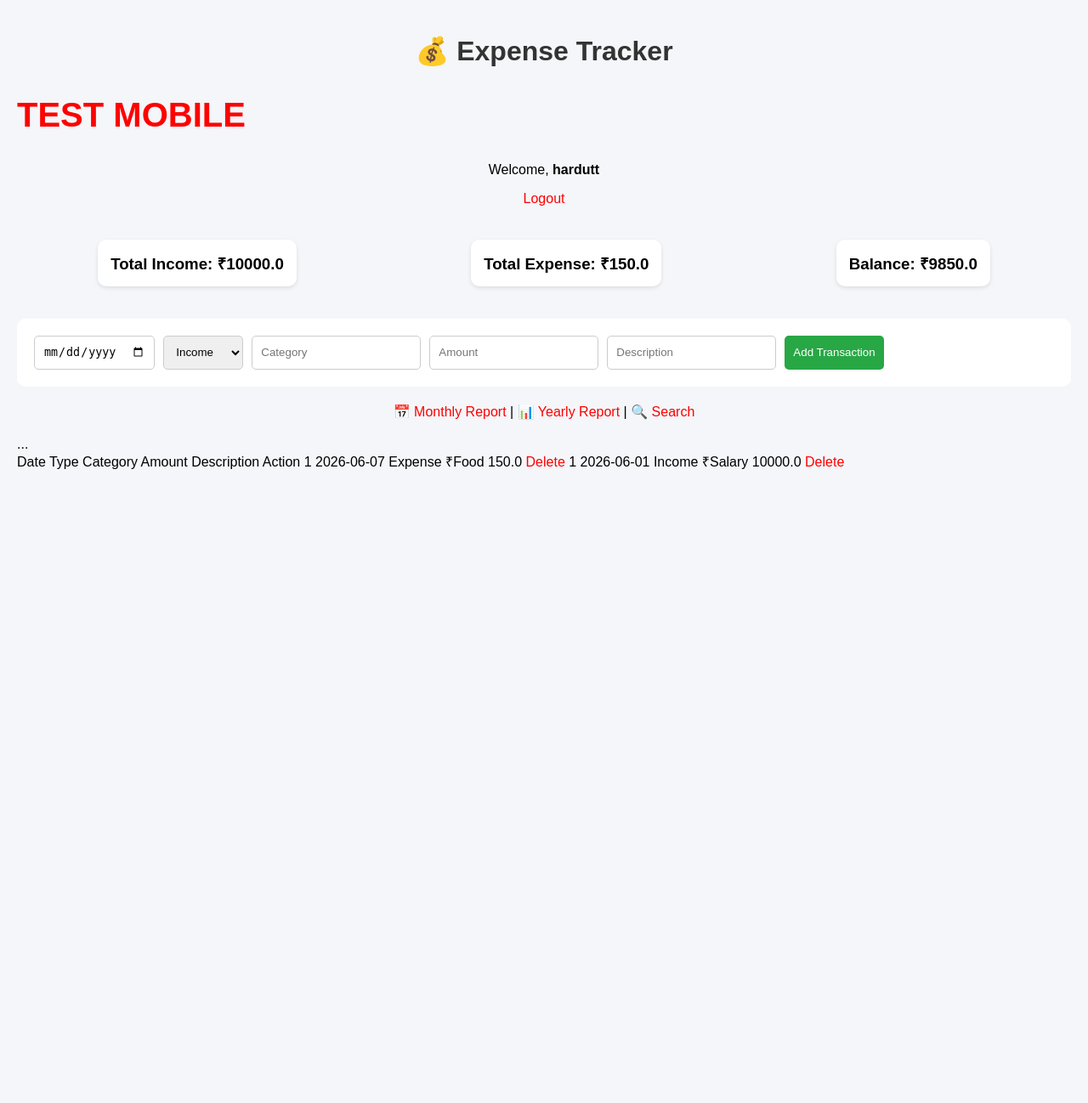
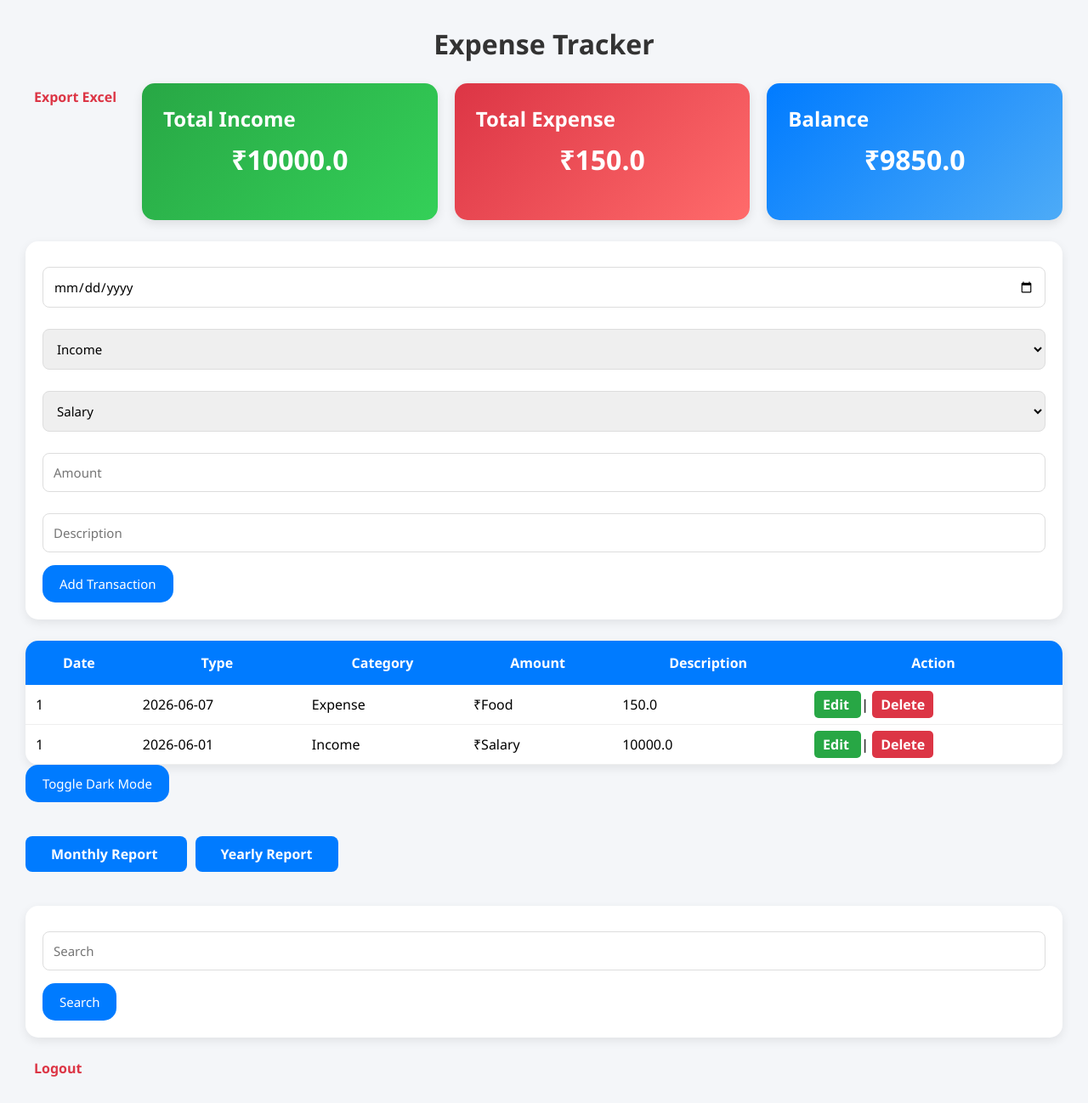
Before and after one commit to HarduttGohil/Expensetracker, a Flask app: page / in a window 1280 px wide. Shown: the whole page at 85% size. Before the commit the page ends 552 px from the top, so only its background shows below. Run offline with Flask 3, Linux system fonts and the light colour scheme; a user stored in the database is signed in; data comes from the database, SQL or seed files in the repository.

Commit message:
old code

```diff
--- a/static/style.css
+++ b/static/style.css
@@ -1,139 +1,272 @@
+*{
+    margin:0;
+    padding:0;
+    box-sizing:border-box;
+    font-family:'Segoe UI', Tahoma, Geneva, Verdana, sans-serif;
+}
+
 body{
-    font-family: Arial, sans-serif;
-    margin:0;
-    padding:20px;
     background:#f4f6f9;
+    padding:30px;
 }
+
+/* Header */
 
 h1{
     text-align:center;
+    margin-bottom:25px;
     color:#333;
 }
 
-.summary{
+/* Dashboard Cards */
+
+.dashboard{
     display:flex;
-    justify-content:space-around;
-    flex-wrap:wrap;
-    gap:15px;
-    margin-bottom:20px;
+    gap:20px;
+    margin-bottom:25px;
 }
 
-.summary h3{
-    background:white;
-    padding:15px;
-    border-radius:10px;
-    box-shadow:0 2px 5px rgba(0,0,0,0.1);
+.card{
+    flex:1;
+    padding:25px;
+    border-radius:15px;
+    color:white;
+    box-shadow:0 4px 12px rgba(0,0,0,0.1);
+    transition:0.s;
 }
+
+.card:hover{
+    transform:translateY(-25px);
+}
+
+.income{
+    background:linear-gradient(135deg,#28a745,#34d058);
+}
+
+.expense{
+    background:linear-gradient(135deg,#dc3545,#ff6b6b);
+}
+
+.balance{
+    background:linear-gradient(135deg,#007bff,#4dabf7);
+}
+
+.card h2{
+    margin-bottom:10px;
+}
+
+.card h1{
+    color:white;
+}
+
+/* Form */
 
 form{
     background:white;
     padding:20px;
-    border-radius:10px;
-    margin-bottom:20px;
-    display:flex;
-    flex-wrap:wrap;
-    gap:10px;
+    border-radius:15px;
+    margin-bottom:25px;
+    box-shadow:0 4px 12px rgba(0,0,0,0.08);
 }
 
-form input,
-form select,
-form button{
-    padding:10px;
-    border:1px solid #ccc;
-    border-radius:5px;
+input,
+select{
+    width:100%;
+    padding:12px;
+    margin-top:10px;
+    margin-bottom:15px;
+    border:1px solid #ddd;
+    border-radius:8px;
+    font-size:15px;
 }
 
-form button{
-    background:#28a745;
+button{
+    background:#007bff;
     color:white;
     border:none;
+    padding:12px 20px;
+    border-radius:15px;
     cursor:pointer;
+    font-size:15px;
 }
 
-form button:hover{
-    background:#218838;
+button:hover{
+    background:#0056b3;
 }
 
-.table-container{
-    overflow-x:auto;
-}
+/* Table */
 
 table{
     width:100%;
+    background:white;
     border-collapse:collapse;
-    background:white;
+    border-radius:15px;
+    overflow:hidden;
+    box-shadow:0 4px 12px rgba(0,0,0,0.08);
 }
 
 th{
     background:#007bff;
     color:white;
+    padding:15px;
 }
 
-th,td{
+td{
     padding:12px;
-    border:1px solid #ddd;
-    text-align:center;
+    border-bottom:1px solid #eee;
 }
 
-tr:nth-child(even){
-    background:#f9f9f9;
+tr:hover{
+    background:#f8f9fa;
 }
 
+/* Links */
+
 a{
-    color:red;
     text-decoration:none;
+    color:#dc3545;
+    font-weight:bold;
 }
 
 a:hover{
-    text-decoration:underline;
+    color:#b02a37;
 }
 
-/* MOBILE RESPONSIVE */
+/* Login & Register Pages */
+
+.auth-container{
+    width:400px;
+    margin:50px auto;
+    background:white;
+    padding:30px;
+    border-radius:15px;
+    box-shadow:0 4px 15px rgba(0,0,0,0.1);
+}
+
+.auth-container h1{
+    margin-bottom:20px;
+}
+
+.auth-container button{
+    width:100%;
+}
+
+/* Search Bar */
+
+.search-box{
+    display:flex;
+    gap:10px;
+    margin-bottom:20px;
+}
+
+.search-box input{
+    flex:1;
+}
+
+/* Responsive */
 
 @media(max-width:768px){
 
-    body{
-        padding:10px;
-    }
-
-    h1{
-        font-size:24px;
-    }
-
-    .summary{
+    .dashboard{
         flex-direction:column;
     }
 
-    .summary h3{
+    .auth-container{
         width:100%;
-        text-align:center;
     }
 
-    form{
-        flex-direction:column;
+    body{
+        padding:15px;
     }
 
-    form input,
-    form select,
-    form button{
-        width:100%;
-        box-sizing:border-box;
+}
+
+.dark-mode{
+    background:#121212;
+    color:white;
+}
+
+.dark-mode form,
+.dark-mode table,
+.dark-mode .auth-container{
+    background:#1e1e1e;
+    color:rgb(190, 190, 193);
+}
+
+.dark-mode td{
+    border-color:#444;
+}
+
+.dark-mode input,
+.dark-mode select{
+    background:#333;
+    color:white;
+    border:1px solid #555;
+}
+
+@media(max-width:768px){
+
+    .dashboard{
+        flex-direction:column;
     }
 
     table{
         font-size:12px;
     }
 
-    th,td{
-        padding:8px;
+    input,
+    select,
+    button{
+        width:100%;
     }
+
+    body{
+        padding:10px;
+    }
+
 }
-.table-container{
-    width:100%;
-    overflow-x:auto;
-    -webkit-overflow-scrolling:touch;
+.report-buttons{
+
+    margin-bottom:50px;
+    margin-top:50px;
+
 }
 
-table{
-    min-width:700px;
+.report-buttons a{
+
+    background:#007bff;
+    color:white;
+
+    padding:10px 30px;
+
+    border-radius:8px;
+
+    text-decoration:none;
+
+    margin-right:10px;
 }
+
+.report-buttons a:hover{
+
+    background:#0056b3;
+}
+a{
+
+    text-decoration:none;
+
+    padding:5px 10px;
+
+    border-radius:5px;
+}
+
+a[href*="edit"]{
+
+    background:#28a745;
+    color:white;
+}
+
+a[href*="delete"]{
+
+    background:#dc3545;
+    color:white;
+}
--- a/templates/index.html
+++ b/templates/index.html
@@ -1,95 +1,72 @@
 <!DOCTYPE html>
-<html lang="en">
+<html>
 <head>
-    <meta charset="UTF-8">
-    <meta
-        name="viewport"
-        content="width=device-width, initial-scale=1.0"
-    >
-
     <title>Expense Tracker</title>
-
-    <link rel="stylesheet" href="/static/style.css?v=10">
+    <link rel="stylesheet" href="/static/style.css">
 </head>
 <body>
 
-    <h1>💰 Expense Tracker</h1>
-    <h2 style="font-size:40px;color:red;">
-    TEST MOBILE
-    </h2>
 
-    {% if current_user.is_authenticated %}
-        <p style="text-align:center;">
-            Welcome, <b>{{ current_user.username }}</b>
-        </p>
 
-        <div style="text-align:center; margin-bottom:20px;">
-            <a href="/logout">Logout</a>
-        </div>
-    {% endif %}
+<h1>Expense Tracker</h1>
 
 <div class="summary">
+    <div class="dashboard">
+        <a href="/export">
+    Export Excel
+</a>
 
-        <h3>
-            Total Income:
-            ₹{{ income }}
-        </h3>
+    <div class="card income">
+        <h2>Total Income</h2>
+        <h1>₹{{ income }}</h1>
+    </div>
 
-        <h3>
-            Total Expense:
-            ₹{{ expense }}
-        </h3>
+    <div class="card expense">
+        <h2>Total Expense</h2>
+        <h1>₹{{ expense }}</h1>
+    </div>
 
-        <h3>
-            Balance:
-            ₹{{ balance }}
-        </h3>
+    <div class="card balance">
+        <h2>Balance</h2>
+        <h1>₹{{ balance }}</h1>
+    </div>
 
 </div>
 
-    <form
-        action="/add"
-        method="POST"
-    >
+<form action="/add" method="POST">
 
-        <input
-            type="date"
-            name="date"
-            required
-        >
+    <input type="date" name="date" required>
 
     <select name="type">
+        <option>Income</option>
+        <option>Expense</option>
+    </select>
 
-            <option value="Income">
-                Income
-            </option>
+    <select name="category">
 
-            <option value="Expense">
-                Expense
-            </option>
+    <option>Salary</option>
+    <option>Business</option>
+    <option>Food</option>
+    <option>Travel</option>
+    <option>Shopping</option>
+    <option>Rent</option>
+    <option>Electricity</option>
+    <option>Internet</option>
+    <option>Entertainment</option>
+    <option>Medical</option>
+    <option>Other</option>
 
 </select>
 
-        <input
-            type="text"
-            name="category"
-            placeholder="Category"
-            required
-        >
-
-        <input
-            type="number"
+    <input type="number"
            step="0.01"
            name="amount"
            placeholder="Amount"
-            required
-        >
+           required>
 
-        <input
-            type="text"
+    <input type="text"
            name="description"
-            placeholder="Description"
-        >
+           placeholder="Description">
 
     <button type="submit">
         Add Transaction
@@ -97,36 +74,8 @@
 
 </form>
 
-    <div
-        style="
-            text-align:center;
-            margin-bottom:20px;
-        "
-    >
+<table>
 
-        <a href="/monthly_report">
-            📅 Monthly Report
-        </a>
-
-        |
-
-        <a href="/yearly_report">
-            📊 Yearly Report
-        </a>
-
-        |
-
-        <a href="/search">
-            🔍 Search
-        </a>
-
-    </div>
-
-    <div class="table-container">
-        <table>
-            ...
-        </table>
-    </div>
 <tr>
     <th>Date</th>
     <th>Type</th>
@@ -137,44 +86,76 @@
 </tr>
 
 {% for t in transactions %}
+<tr>
+    <td>{{ t[1] }}</td>
+    <td>{{ t[2] }}</td>
+    <td>{{ t[3] }}</td>
+    <td>₹{{ t[4] }}</td>
+    <td>{{ t[5] }}</td>
+    <td>
+        <a href="/edit/{{ t[0] }}">
+            Edit
+        </a>
 
-            <tr>
+        |
 
-                <td>{{ t[1] }}</td>
-
-                <td>{{ t[2] }}</td>
-
-                <td>{{ t[3] }}</td>
-
-                <td>
-                    ₹{{ t[4] }}
-                </td>
-
-                <td>
-                    {{ t[5] }}
-                </td>
-
-                <td>
-
-                    <a
-                        href="/delete/{{ t[0] }}"
-                        onclick="
-                        return confirm(
-                        'Delete this transaction?'
-                        )"
-                    >
+        <a href="/delete/{{ t[0] }}">
             Delete
         </a>
-
     </td>
-
 </tr>
-
 {% endfor %}
 
 </table>
+<button onclick="toggleDarkMode()">
+    Toggle Dark Mode
+</button>
+
+<script>
+function toggleDarkMode() {
+
+    document.body.classList.toggle("dark-mode");
+
+    localStorage.setItem(
+        "darkMode",
+        document.body.classList.contains("dark-mode")
+    );
+}
+
+if(localStorage.getItem("darkMode") === "true"){
+    document.body.classList.add("dark-mode");
+}
+</script>
+
+<div class="report-buttons">
+
+    <a href="/monthly_report">
+        Monthly Report
+    </a>
+
+    <a href="/yearly_report">
+        Yearly Report
+    </a>
 
 </div>
 
+
+
 </body>
 </html>
+<form action="/search">
+
+<input
+type="text"
+name="keyword"
+placeholder="Search"
+>
+
+<button>
+Search
+</button>
+
+</form>
+<a href="/logout">
+    Logout
+</a>
```
Lines whose indentation alone changed are shown as unchanged.
